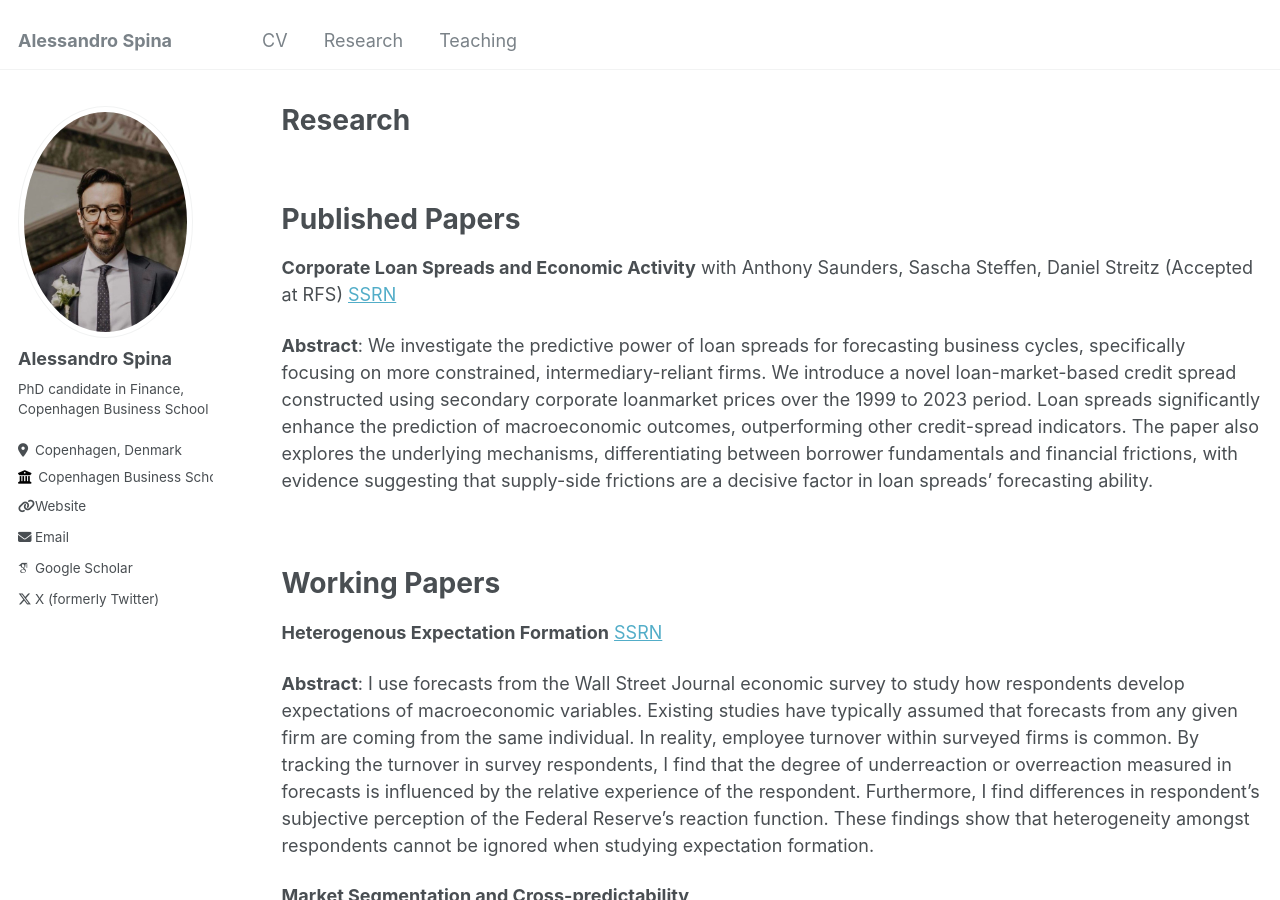
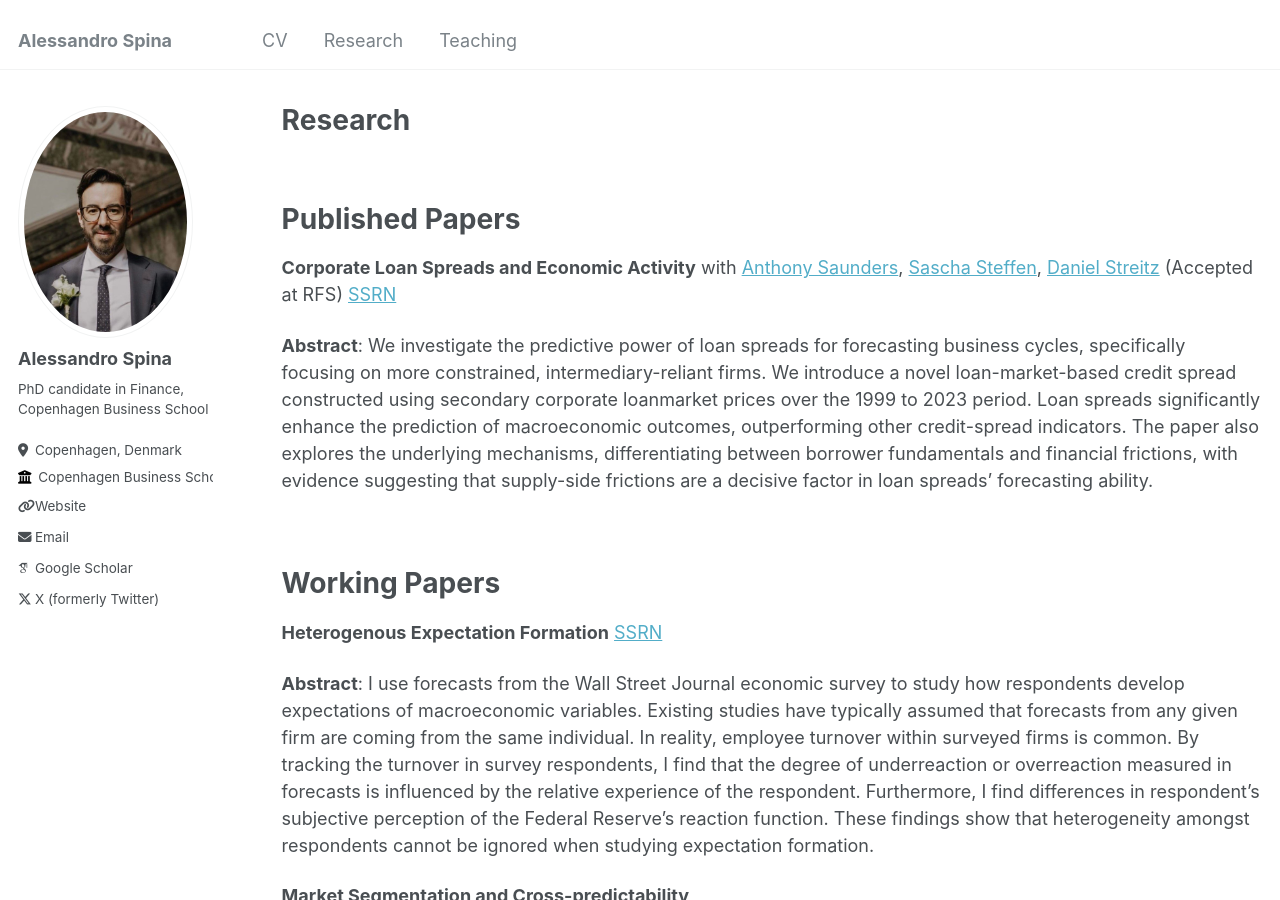
Before and after one commit to aspi6246/aspi6246.github.io, a Jekyll site: the page built from _pages/publications.md, in a window 1280 px wide and 900 px high. Built offline with Jekyll 4.4.1, drawn with Linux system fonts in a browser that asks for light colours; some web fonts are replaced; part of the change alters nothing that is shown.

```diff
--- a/_pages/publications.md
+++ b/_pages/publications.md
@@ -11,7 +11,7 @@ author_profile: true
 Published Papers
 ======
 
-**Corporate Loan Spreads and Economic Activity** with Anthony Saunders, Sascha Steffen, Daniel Streitz (Accepted at RFS) [SSRN](https://papers.ssrn.com/sol3/papers.cfm?abstract_id=3717358)
+**Corporate Loan Spreads and Economic Activity** with [Anthony Saunders](https://www.stern.nyu.edu/faculty/bio/anthony-saunders), [Sascha Steffen](https://www.sascha-steffen.de/), [Daniel Streitz](https://sites.google.com/site/streitzdaniel/) (Accepted at RFS) [SSRN](https://papers.ssrn.com/sol3/papers.cfm?abstract_id=3717358)
 
 **Abstract**: We investigate the predictive power of loan spreads for forecasting business cycles, specifically focusing on more constrained, intermediary-reliant firms. We introduce a novel loan-market-based credit spread constructed using secondary corporate loanmarket prices over the 1999 to 2023 period. Loan spreads significantly enhance the prediction of macroeconomic outcomes, outperforming other credit-spread indicators. The paper also explores the underlying mechanisms, differentiating between borrower fundamentals and financial frictions, with evidence suggesting that supply-side frictions are a decisive factor in loan spreads’ forecasting ability.
 
```
